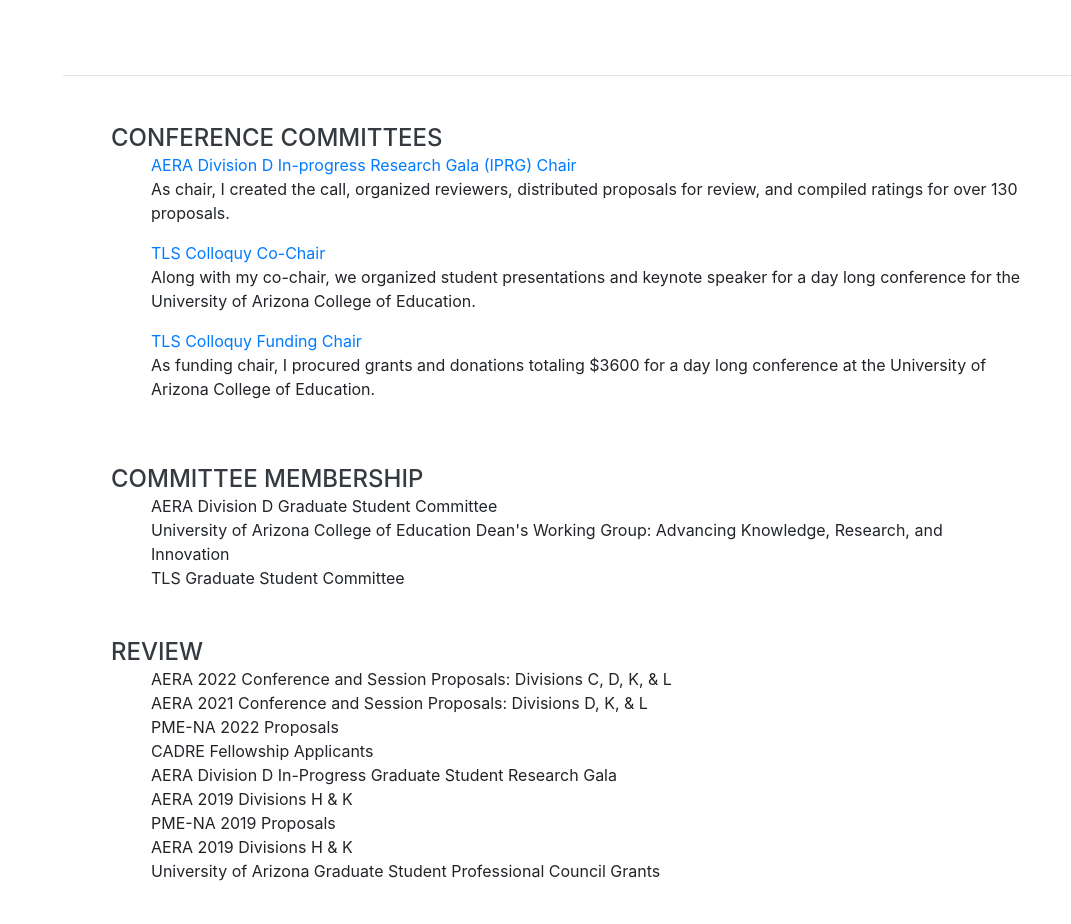
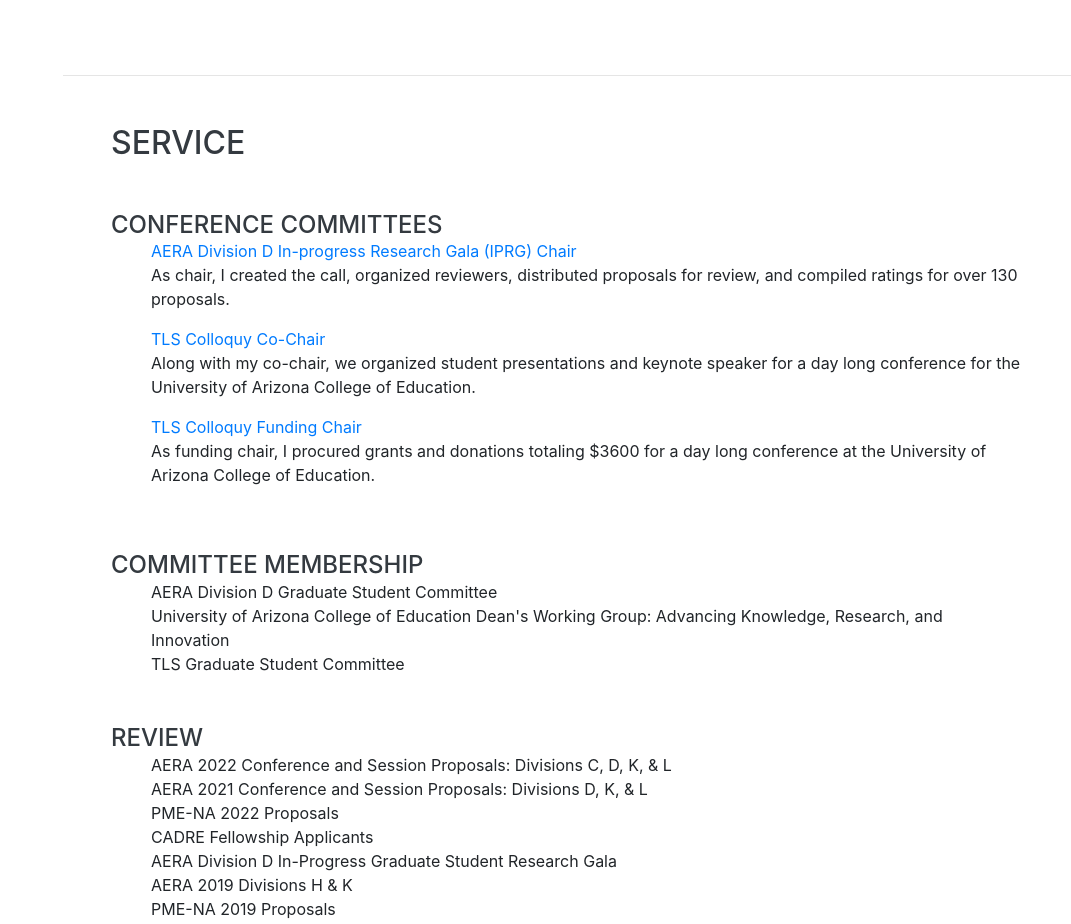
Before and after one commit to edSmith62/edsmith62.github.io, a website with bundled scripts: page index.html in a window 1280 px wide. Shown: the part 8640-9564 px from the top of the page, without its empty margins (209-1280 px from the left). Built offline with nearby package versions, Linux system fonts and the light colour scheme; a web font is replaced by a local one.

Commit message:
Update index.html

```diff
--- a/index.html
+++ b/index.html
@@ -370,6 +370,7 @@
         <hr class="m-0">
         <section class="resume-section p-3 p-lg-5 d-flex justify-content-center" id="service">
             <div class="w-100">
+              <h2 class="mb-5">Service</h2>
                 <h4 class="mb-0">Conference Committees</h4>
                 <ul class="fa-ul mb-0">
                     <li><span class="text-primary">AERA Division D In-progress Research Gala (IPRG) Chair</span>
```
